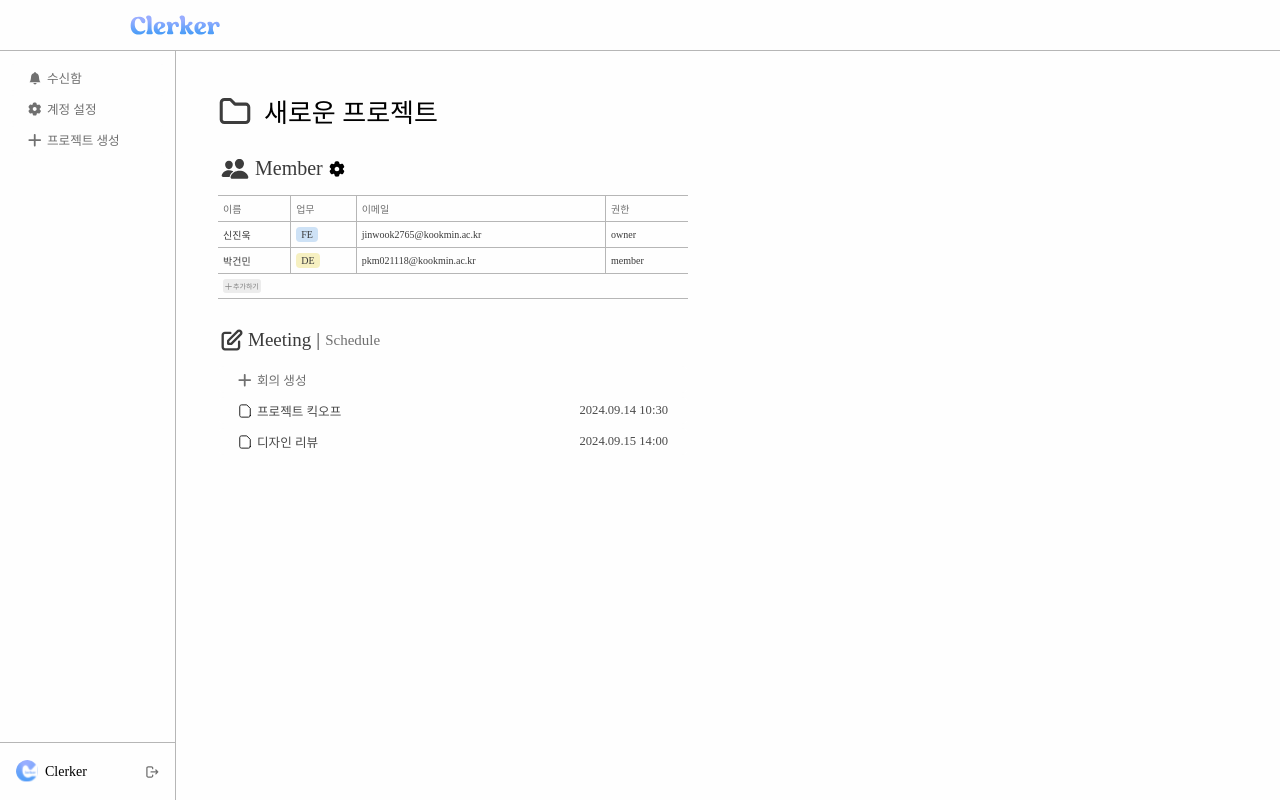
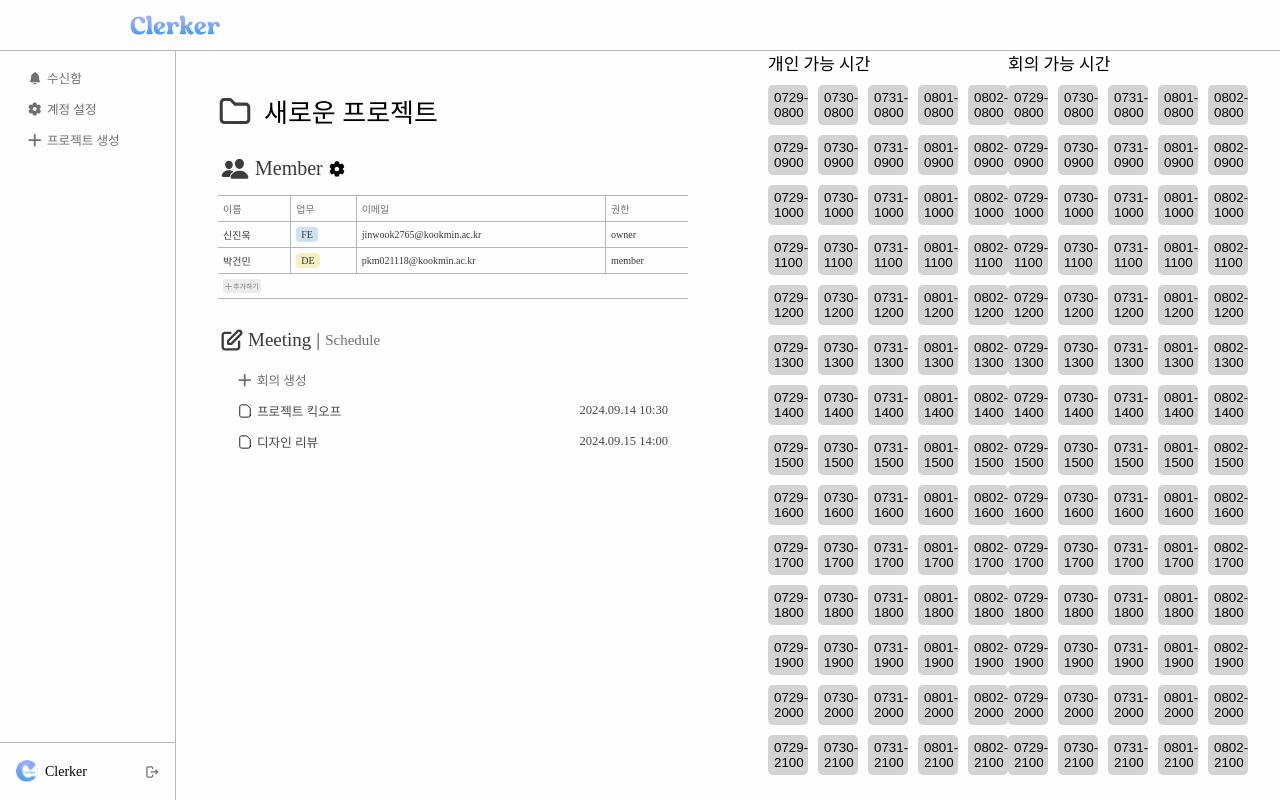
Before and after one commit to D-X-W-Clerker/clerker-frontend, a React (Create React App) app: page /project in a window 1280 px wide. Built offline with nearby package versions, Linux system fonts and the light colour scheme; a web font is replaced by a local one.

Commit message:
feat: when2meet 컴포넌트 생성

```diff
--- a/src/components/index.ts
+++ b/src/components/index.ts
@@ -5,3 +5,4 @@ export * from './folder';
 export * from './modal';
 export * from './tab';
 export * from './table';
+export * from './when2meet';
--- /dev/null
+++ b/src/components/when2meet/TimeGrid.tsx
@@ -0,0 +1,79 @@
+import React from 'react';
+import styled from 'styled-components';
+
+const ContentContainer = styled.div``;
+
+const GridContainer = styled.div`
+  display: grid;
+  grid-template-columns: repeat(5, 1fr);
+  grid-gap: 10px;
+  margin-bottom: 20px;
+`;
+
+const Title = styled.div`
+  font-size: 17px;
+  font-weight: var(--font-medium);
+  margin-bottom: 10px;
+`;
+
+const TimeBlockButton = styled.button<{ selected: boolean }>`
+  width: 40px;
+  height: 40px;
+  border-radius: 5px;
+  background-color: ${({ selected }): string => {
+    return selected ? '#6495ED' : '#d3d3d3';
+  }};
+  border: none;
+  cursor: pointer;
+
+  &:hover {
+    background-color: ${({ selected }): string => {
+      return selected ? '#4169E1' : '#A9A9A9';
+    }};
+  }
+`;
+
+type TimeGridProps = {
+  title: string;
+  times: string[];
+  dates: string[];
+  selectedTimes: string[];
+  toggleTime: (date: string, time: string) => void;
+};
+
+const TimeGrid: React.FC<TimeGridProps> = ({
+  title,
+  times,
+  dates,
+  selectedTimes,
+  toggleTime,
+}) => {
+  return (
+    <ContentContainer>
+      <Title>{title}</Title>
+      <GridContainer>
+        {times.map((time) => {
+          return (
+            <React.Fragment key={time}>
+              {dates.map((date) => {
+                return (
+                  <TimeBlockButton
+                    key={`${date}-${time}`}
+                    selected={selectedTimes.includes(`${date}-${time}`)}
+                    onClick={(): void => {
+                      toggleTime(date, time);
+                    }}
+                  >
+                    {`${date}-${time}`}
+                  </TimeBlockButton>
+                );
+              })}
+            </React.Fragment>
+          );
+        })}
+      </GridContainer>
+    </ContentContainer>
+  );
+};
+
+export default TimeGrid;
--- /dev/null
+++ b/src/components/when2meet/When2meet.tsx
@@ -0,0 +1,72 @@
+import React, { useState } from 'react';
+import { TimeGrid } from '@components';
+import styled from 'styled-components';
+
+const times: string[] = [
+  '0800',
+  '0900',
+  '1000',
+  '1100',
+  '1200',
+  '1300',
+  '1400',
+  '1500',
+  '1600',
+  '1700',
+  '1800',
+  '1900',
+  '2000',
+  '2100',
+];
+const dates: string[] = ['0729', '0730', '0731', '0801', '0802'];
+
+const TimeGridContainer = styled.div`
+  display: flex;
+`;
+
+const When2meet: React.FC = () => {
+  const [personalAvailable, setPersonalAvailable] = useState<string[]>([]);
+  const [meetingAvailable, setMeetingAvailable] = useState<string[]>([]);
+
+  const toggleTime = (
+    type: 'personal' | 'meeting',
+    date: string,
+    time: string,
+  ): void => {
+    const key = `${date}-${time}`;
+    const setAvailable =
+      type === 'personal' ? setPersonalAvailable : setMeetingAvailable;
+    setAvailable((prev) => {
+      return prev.includes(key)
+        ? prev.filter((t) => {
+            return t !== key;
+          })
+        : [...prev, key];
+    });
+  };
+
+  return (
+    <TimeGridContainer>
+      <TimeGrid
+        title="개인 가능 시간"
+        times={times}
+        dates={dates}
+        selectedTimes={personalAvailable}
+        toggleTime={(date, time): void => {
+          toggleTime('personal', date, time); // 반환 타입을 명시적으로 void로 설정
+        }}
+      />
+      <TimeGrid
+        title="회의 가능 시간"
+        times={times}
+        dates={dates}
+        selectedTimes={meetingAvailable}
+        toggleTime={(date, time): void => {
+          toggleTime('meeting', date, time); // 반환 타입을 명시적으로 void로 설정
+        }}
+      />
+    </TimeGridContainer>
+  );
+};
+
+export default When2meet;
--- /dev/null
+++ b/src/components/when2meet/index.ts
@@ -0,0 +1,2 @@
+export { default as When2meet } from './When2meet';
+export { default as TimeGrid } from './TimeGrid';
--- a/src/pages/ProjectDetailPage.tsx
+++ b/src/pages/ProjectDetailPage.tsx
@@ -7,6 +7,7 @@ import {
   EventTab,
   ActionButton,
   EventFile,
+  When2meet,
 } from '@components';
 import { FlexCol, FlexRow, ItemsCenterRow, ItemsCenterStartRow } from '@styles';
 import Layout from '../Layout';
@@ -221,7 +222,9 @@ const ProjectDetailPage: React.FC = () => {
             </ContentFileArea>
           </ContentTabArea>
         </LeftContentArea>
-        <RightContentArea />
+        <RightContentArea>
+          <When2meet />
+        </RightContentArea>
       </Container>
     </Layout>
   );
```
